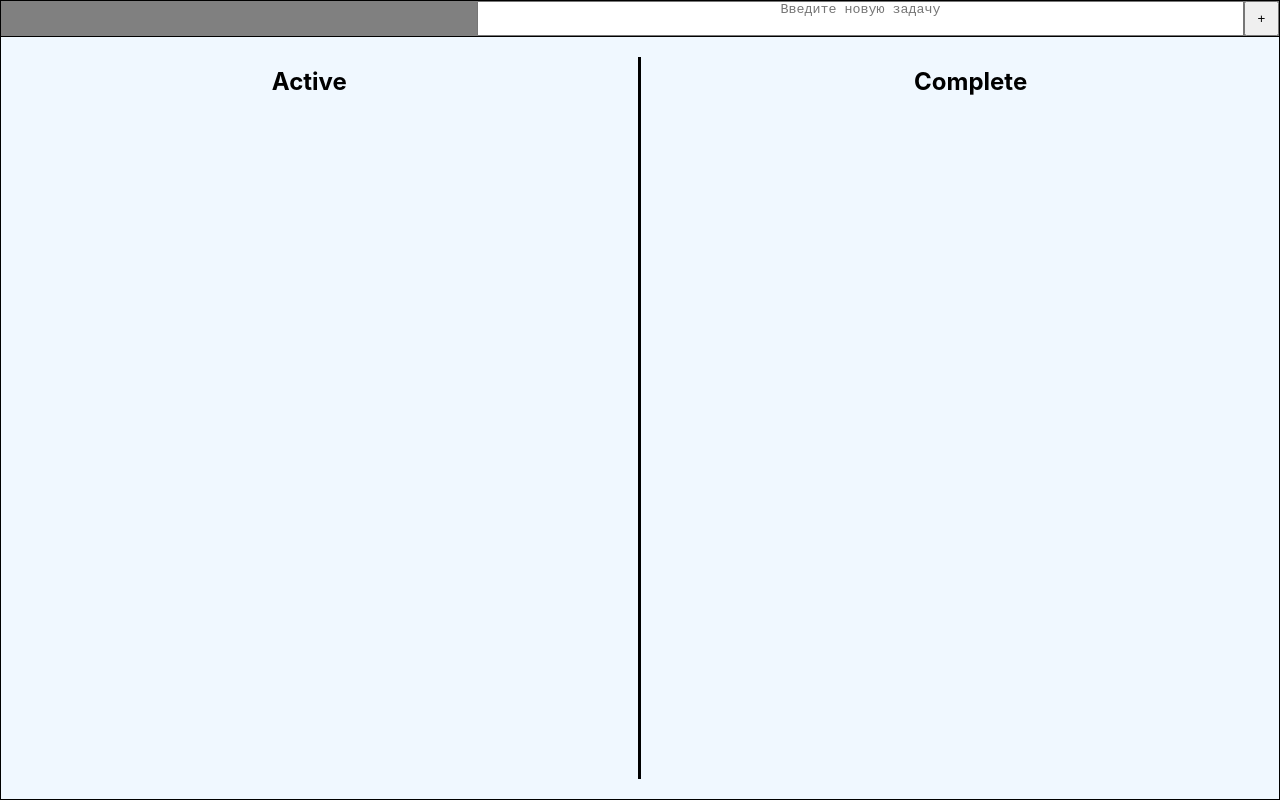
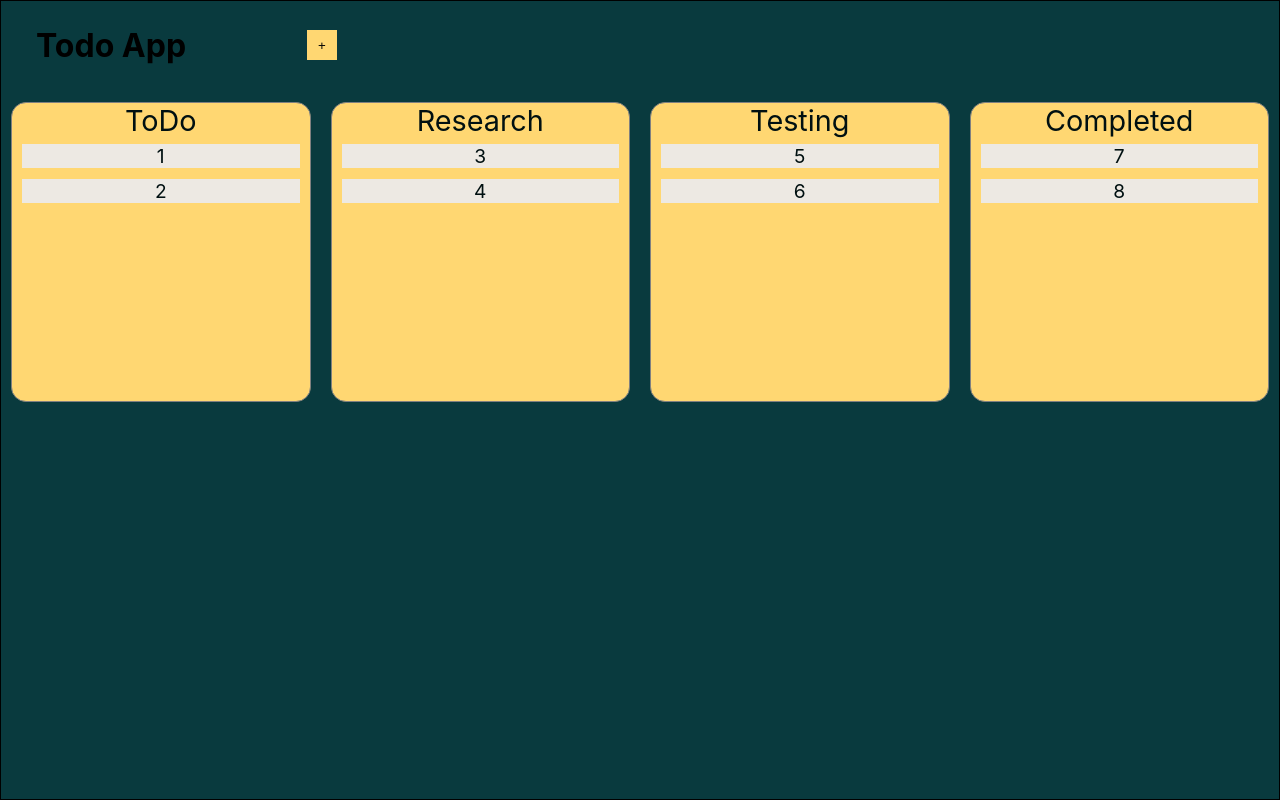
Before and after one commit to Alex314161/ToDo, a React (Create React App) app: page / in a window 1280 px wide. Built offline with nearby package versions, Linux system fonts and the light colour scheme.

Commit message:
change design

```diff
--- a/src/App.css
+++ b/src/App.css
@@ -4,45 +4,70 @@
     box-sizing: border-box;
 }
 
-.container{
-    width: 100vw;
-    height: 100vh;
-}
-
 .App {
     display: flex;
     flex-direction: column;
-    max-width: 1400px;
+    min-width: 100%;
     height: 100vh;
     margin: 0 auto;
-    background-color: aliceblue;
     border: 1px solid black;
 }
 
-.taskarea {
+.taskArea {
     display: flex;
-    justify-content: end;
+    align-items: center;
+    padding: 0 35px;
     width: 100%;
-    border-bottom: 1px solid black;
-    background-color: gray;
+    height: 100px;
+    background-color: #093a3e;
 }
 
-.taskarea textarea {
-    width: 60%;
-    text-align: center;
-    resize: none;
-}
-
-.taskarea button {
-    width: 35px;
-    height: 35px;
+.taskArea button {
+    margin-left: 10%;
+    width: 30px;
+    height: 30px;
+    background-color: #ffd772;
+    border: none;
 }
 
 .content{
     display: flex;
-    justify-content: space-around;
     height: 100%;
-    margin: 20px 0px;
+    background-color: #093a3e;
+    padding-top: 1%;
+}
+
+.board {
+    display: flex;
+    flex-direction: column;
+    width: 300px;
+    min-height: 300px;
+    height: max-content;
+    margin: 0 10px;
+    padding: 0 10px;
+    border: 1px solid gray;
+    border-radius: 15px;
+    background-color: #ffd772;
+}
+
+.board__title {
+    text-align: center;
+    font-size: 1.8em;
+    color: #001011;
+}
+
+.item {
+    width: 100%;
+    background-color: #ede9e3;
+    font-size: 1.2em;
+    margin: 2% auto;
+    color: #001011;
+    text-align: center;
+}
+
+.item::before {
+    content: "";
+    color: black;
 }
 
 .line{
--- a/src/App.js
+++ b/src/App.js
@@ -1,36 +1,102 @@
 import './App.css';
-import Block from "./block/block";
 import {useState} from "react";
 import React from "react";
-import Complete from "./block/complete";
+import Modal from "./block/modal";
 
 function App() {
-    const [item, setItem] = useState([]);
-    const [completeItem, setCompleteItem] = useState([]);
-    const [inputValue, setInputValue] = useState()
+    const [modalActive, setModalActive] = useState(false);
+    const [task, setTask] = useState('');
+    const [boards, setBoards] = useState([
+        {id: 1, title: "ToDo", items: [{id: 1, title: '1'}, {id: 2, title: '2'}]},
+        {id: 2, title: "Research", items: [{id: 3, title: '3'}, {id: 4, title: '4'}]},
+        {id: 3, title: "Testing", items: [{id: 5, title: '5'}, {id: 6, title: '6'}]},
+        {id: 4, title: "Completed", items: [{id: 7, title: '7'}, {id: 8, title: '8'}]}
+    ])
 
-    let addTask = () => {
-        if (inputValue){
-            setItem([...item,inputValue]);
-            setInputValue('');
+    const [currentBoard, setCurrentBoard] = useState(null);
+    const [currentItem, setCurrentItem] = useState(null);
+
+    const onDragOverHandler = (event) => {
+        event.preventDefault();
+        if (event.target.className === 'item') {
+            event.target.style.boxShadow = '0 4px 3px gray'
         }
+    }
+    const onDragStartHandler = (event, board, item) => {
+        setCurrentBoard(board);
+        setCurrentItem(item);
+    }
+
+    const onDragleaveHandler = (event) => {
+        event.target.style.boxShadow = 'none'
+    }
+
+    const onDragEndHandler = (event) => {
+        event.target.style.boxShadow = 'none'
+    }
+
+    const onDropHandler = (event, board, item) => {
+        const currentIndex = currentBoard.items.indexOf(currentItem);
+        currentBoard.items.splice(currentIndex,1);
+        const dropIndex = board.items.indexOf(item);
+        board.items.splice(dropIndex + 1,0, currentItem);
+        setBoards(boards.map(b => {
+            if (b.id === board.id){
+                return board
+            }
+            if (b.id === currentBoard.id){
+                return currentBoard
+            }
+            return b
+        }))
+        event.target.style.boxShadow = 'none'
+    }
+
+    const EmptyBoard = (event, board) => {
+        board.items.push(currentItem);
+        const currentIndex = currentBoard.items.indexOf(currentItem);
+        currentBoard.items.splice(currentIndex,1);
+        setBoards(boards.map(b => {
+            if (b.id === board.id){
+                return board
+            }
+            if (b.id === currentBoard.id){
+                return currentBoard
+            }
+            return b
+        }))
+        event.target.style.boxShadow = 'none'
     }
 
     return (
-        <div className="container">
-            <div className="App">
-                <header className="taskarea">
-                    <textarea placeholder="Введите новую задачу" value={inputValue} onChange={e => setInputValue(e.target.value)}></textarea>
-                    <button onClick={addTask}>+</button>
-                </header>
+        <div className="App">
+            <header className="taskArea">
+                <h1>Todo App</h1>
+                <button onClick={ () => setModalActive(true)}>+</button>
+            </header>
 
-                <main className="content">
-                    <Block name="Active" item={item} func={setItem} completeItem={completeItem} funcAdd={setCompleteItem}/>
-                    <div className="line"/>
-                    <Complete name="Complete" completeItem={completeItem} />
-                </main>
-
-            </div>
+            <main className="content">
+                <Modal active={modalActive}/>
+                {boards.map(board =>
+                <div className="board"
+                     onDrop={(e)=> EmptyBoard(e, board)}
+                     onDragOver={(e) => onDragOverHandler(e)}
+                >
+                    <div className="board__title">{board.title}</div>
+                    {board.items.map(item =>
+                        <div
+                            className="item"
+                            onDragLeave={(e) => onDragleaveHandler(e)}
+                            onDragStart={(e) => onDragStartHandler(e, board, item)}
+                            onDragEnd={(e) => onDragEndHandler(e)}
+                            onDragOver={(e) => onDragOverHandler(e)}
+                            onDrop={(e)=> onDropHandler(e, board, item)}
+                            draggable={true}
+                        >{item.title}</div>
+                    )}
+                </div>
+                )}
+            </main>
         </div>
     );
 }
--- a/src/block/block.js
+++ /dev/null
@@ -1,16 +0,0 @@
-import React from "react";
-import styles from "./block.module.css"
-import Taskitem from "./items/item";
-
-function Block (props){
-    let taskElement = props.item.map(elem => <Taskitem message={elem} item={props.item} completeItem={props.completeItem} func={props.func} funcAdd={props.funcAdd}/>);
-
-    return(
-        <div className={styles.block}>
-            <h2>{props.name}</h2>
-            {taskElement}
-        </div>
-    )
-}
-
-export default Block;
--- a/src/block/block.module.css
+++ /dev/null
@@ -1,9 +0,0 @@
-.block{
-    height: 100%;
-    width: 45%;
-}
-
-.block h2 {
-    text-align: center;
-    margin-top: 10px;
-}
--- a/src/block/complete.js
+++ /dev/null
@@ -1,15 +0,0 @@
-import React from "react";
-import styles from "./block.module.css"
-import CompleteItem from "./items/completeItem";
-
-function Complete (props){
-    let completeElement = props.completeItem.map(elem => <CompleteItem message={elem}/>);
-
-    return(
-        <div className={styles.block}>
-            <h2>{props.name}</h2>
-            {completeElement}
-        </div>
-    )
-}
-export default Complete;
--- a/src/block/items/completeItem.js
+++ /dev/null
@@ -1,11 +0,0 @@
-import React from "react";
-import styles from "./item.module.css"
-
-function Taskitem(props){
-    return(
-        <div className={styles.item}>
-            <p>{props.message}</p>
-        </div>
-    )
-}
-export default Taskitem;
--- a/src/block/items/item.js
+++ /dev/null
@@ -1,25 +0,0 @@
-import React from "react";
-import styles from "./item.module.css"
-
-function Taskitem(props){
-    let deleteTask = () => {
-        props.func(props.item.filter(item => item != props.message));
-    }
-
-    let completeTask = () => {
-        let index = props.item.indexOf(props.message)
-        props.funcAdd([...props.completeItem, props.item[index]])
-        deleteTask()
-    }
-
-    return(
-        <div className={styles.item}>
-            <p>{props.message}</p>
-            <div className={styles.btn}>
-                <button onClick={deleteTask}><img src="https://w7.pngwing.com/pngs/178/524/png-transparent-computer-icons-black-and-white-trash-icon-white-text-rectangle.png" alt="delete"/></button>
-                <button onClick={completeTask}><img src="https://e7.pngegg.com/pngimages/261/559/png-clipart-checkbox-check-mark-computer-icons-others-angle-text.png" alt="complete"/></button>
-            </div>
-        </div>
-    )
-}
-export default Taskitem;
--- a/src/block/items/item.module.css
+++ /dev/null
@@ -1,32 +0,0 @@
-.item {
-    width: 100%;
-    min-height: 40px;
-    max-height: max-content;
-    border: 1px solid black;
-    background-color: white;
-    margin-top: 30px;
-    padding: 5px 15px;
-    display: flex;
-    justify-content: space-between;
-}
-
-.item p {
-    max-width: 90%;
-    word-break: break-all;
-}
-
-.item button{
-    width: 20px;
-    height: 20px;
-}
-
-.item img {
-    height: 100%;
-    width: 100%;
-
-}
-
-.btn{
-    display: flex;
-    justify-content: space-between;
-}
--- /dev/null
+++ b/src/block/modal.js
@@ -0,0 +1,14 @@
+import React from "react";
+import styles from './modal.module.css'
+
+export default function Modal(props){
+    return(
+        <div className={props.active ? styles.active : styles.modal} onClick={() => props.setActive(false)}>
+            <div className={styles.block} onClick={e => e.stopPropagation()}>
+                <input type="text" placeholder="Введите новую задачу" onChange={e => {
+
+                }}/>
+            </div>
+        </div>
+    )
+}
--- /dev/null
+++ b/src/block/modal.module.css
@@ -0,0 +1,33 @@
+.modal {
+    display: none;
+}
+
+.block {
+    display: flex;
+    justify-content: center;
+    align-items: center;
+    width: 300px;
+    height: 200px;
+    background-color: #ffd772;
+    opacity: 1;
+    border: 1px solid gray;
+    border-radius: 15px;
+}
+
+.block input {
+    width: 80%;
+    min-height: 40px;
+    height: max-content;
+}
+
+.active {
+    position: absolute;
+    top: 0;
+    left: 0;
+    display: flex;
+    justify-content: center;
+    align-items: center;
+    width: 100vw;
+    height: 100vh;
+    background-color: rgb(0, 0, 0, 0.4);
+}
```
Also changed, not shown: package.json (+7 -1 lines), 1 other file (tests, documents, lock files or other folders).
